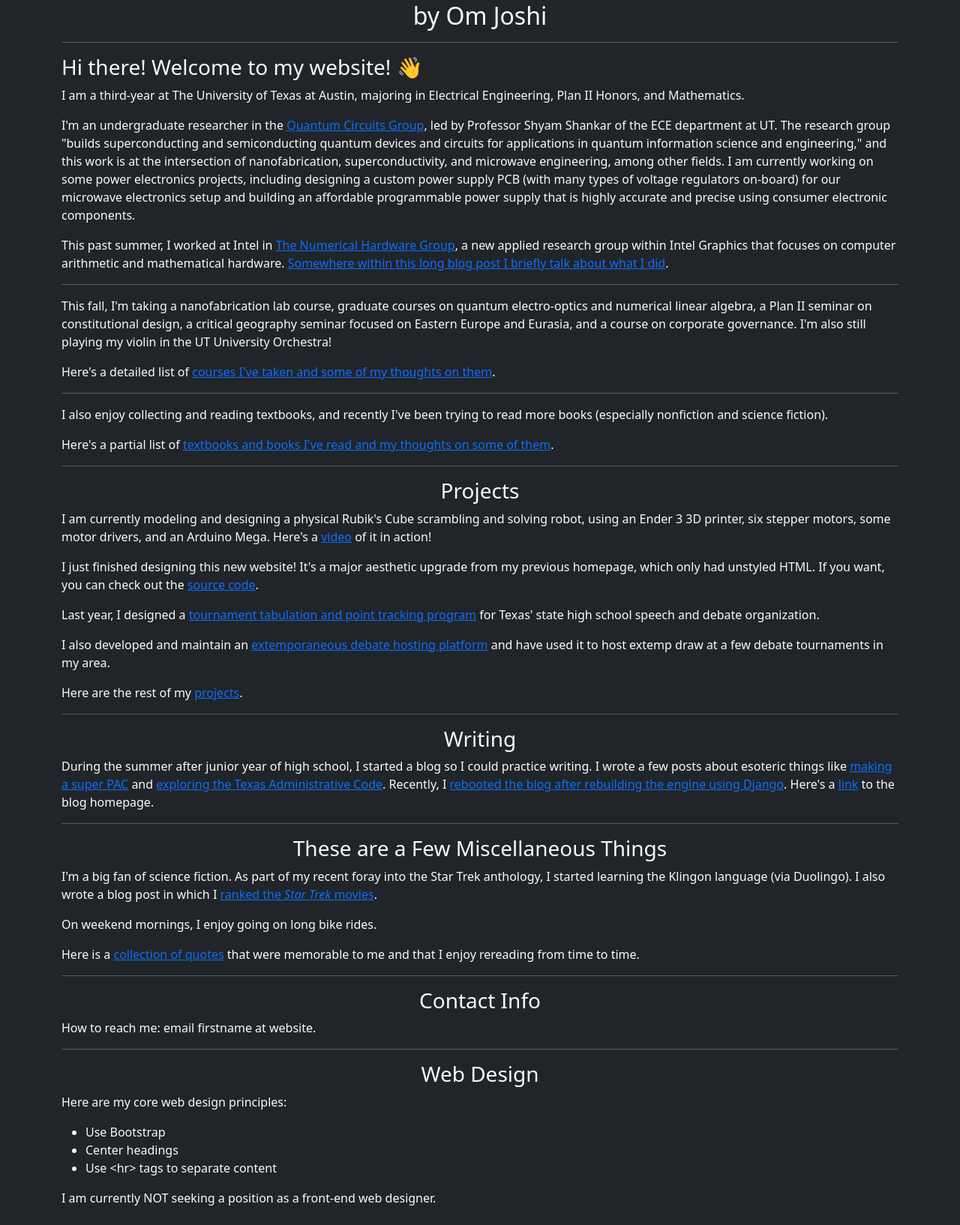
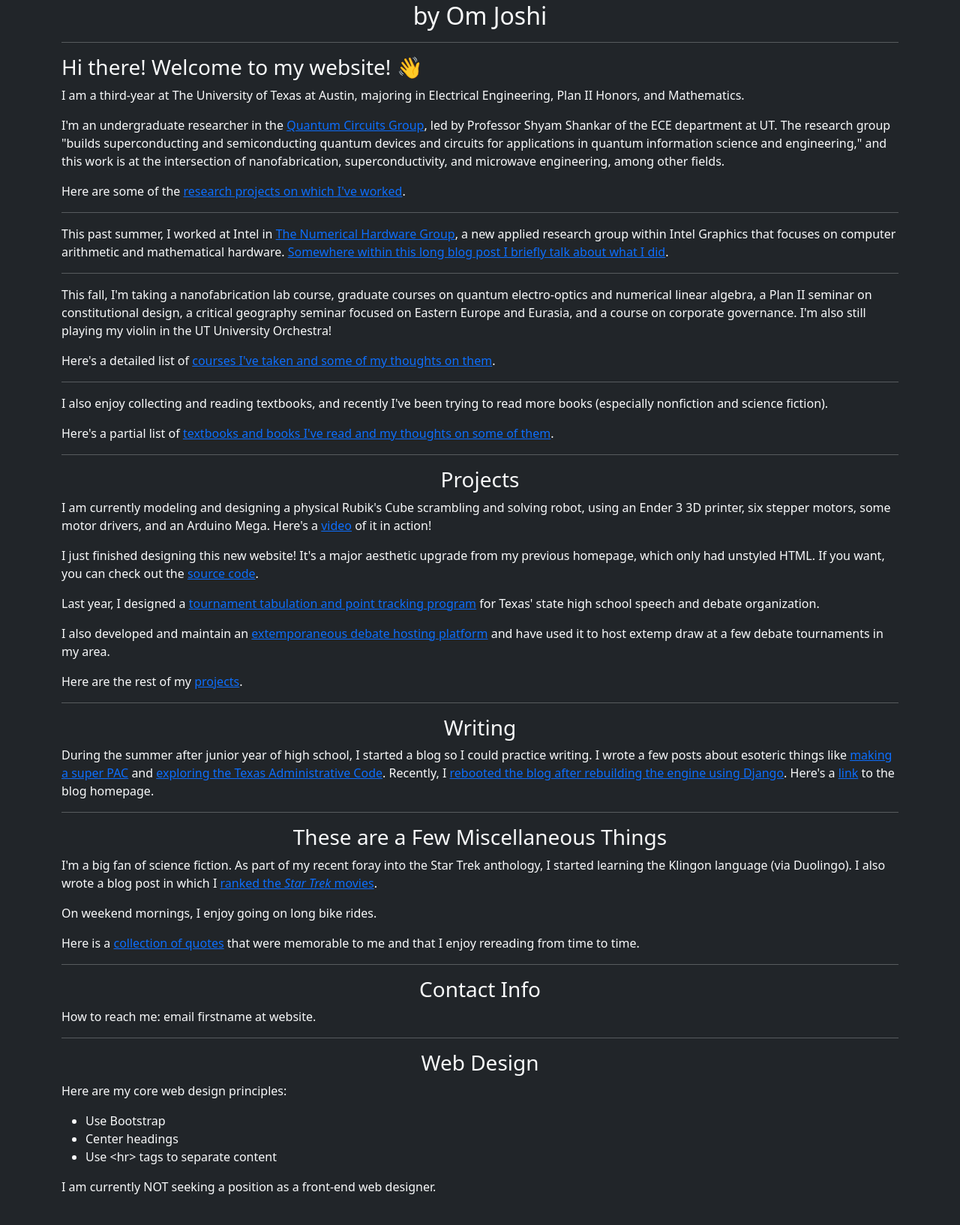
Before and after one commit to omajoshi/omajoshi.com, a Django app: page / in a window 1280 px wide. Shown: the part 134-1768 px from the top of the page at 75% size. After the commit the page ends 1727 px from the top, so only its background shows below. Run offline with Django 3.2, Linux system fonts and the light colour scheme; data that the repository does not hold is empty.

Commit message:
added link to research projects on homepage

```diff
--- a/homepage/templates/homepage/index.html
+++ b/homepage/templates/homepage/index.html
@@ -14,7 +14,9 @@ Om's Observations
 <hr>
 <h3>Hi there! Welcome to my website! 👋</h3>
 <p>I am a third-year at The University of Texas at Austin, majoring in Electrical Engineering, Plan II Honors, and Mathematics.</p>
-<p>I'm an undergraduate researcher in the <a href="https://sites.utexas.edu/shyamshankar/">Quantum Circuits Group</a>, led by Professor Shyam Shankar of the ECE department at UT. The research group "builds superconducting and semiconducting quantum devices and circuits for applications in quantum information science and engineering," and this work is at the intersection of nanofabrication, superconductivity, and microwave engineering, among other fields. I am currently working on some power electronics projects, including designing a custom power supply PCB (with many types of voltage regulators on-board) for our microwave electronics setup and building an affordable programmable power supply that is highly accurate and precise using consumer electronic components.</p>
+<p>I'm an undergraduate researcher in the <a href="https://sites.utexas.edu/shyamshankar/">Quantum Circuits Group</a>, led by Professor Shyam Shankar of the ECE department at UT. The research group "builds superconducting and semiconducting quantum devices and circuits for applications in quantum information science and engineering," and this work is at the intersection of nanofabrication, superconductivity, and microwave engineering, among other fields.</p>
+<p>Here are some of the <a href="{% url 'research:researchproject_list' %}">research projects on which I've worked</a>.</p>
+<hr>
 <p>This past summer, I worked at Intel in <a href="https://www.intel.com/content/www/us/en/developer/topic-technology/open/graphics-numerical-hardware/overview.html">The Numerical Hardware Group</a>, a new applied research group within Intel Graphics that focuses on computer arithmetic and mathematical hardware. <a href="{% url 'blog:post_detail' 11 %}">Somewhere within this long blog post I briefly talk about what I did</a>.</p>
 <hr>
 <p>This fall, I'm taking a nanofabrication lab course, graduate courses on quantum electro-optics and numerical linear algebra, a Plan II seminar on constitutional design, a critical geography seminar focused on Eastern Europe and Eurasia, and a course on corporate governance. I'm also still playing my violin in the UT University Orchestra!</p>
--- a/research/templates/research/researchproject_list.html
+++ b/research/templates/research/researchproject_list.html
@@ -1,10 +1,10 @@
 {% extends 'base.html' %}
 {% block page_heading %}
-Projects
+Research Projects
 {% endblock %}
 {% block content %}
 <p>As stated on the homepage, I'm an undergraduate researcher in the Quantum Circuits Group, led by Professor Shyam Shankar of the ECE department at UT. The research group "builds superconducting and semiconducting quantum devices and circuits for applications in quantum information science and engineering," and this work is at the intersection of nanofabrication, superconductivity, and microwave engineering, among other fields.</p>
-<p>Here are some of the projects on which I've worked.</p>
+<p>Here are some of the research projects on which I've worked.</p>
 <hr>
 {% if researchproject_list %}
 <div class="accordion">
```
